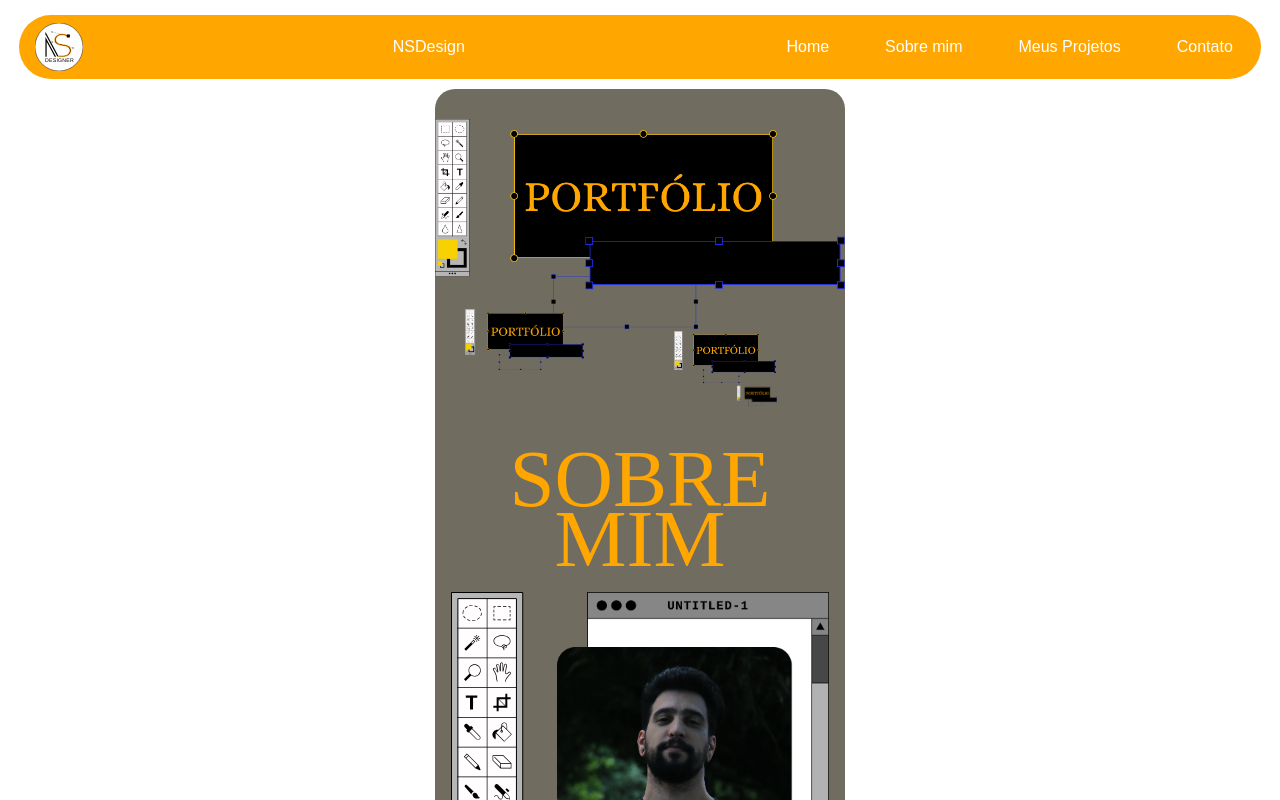
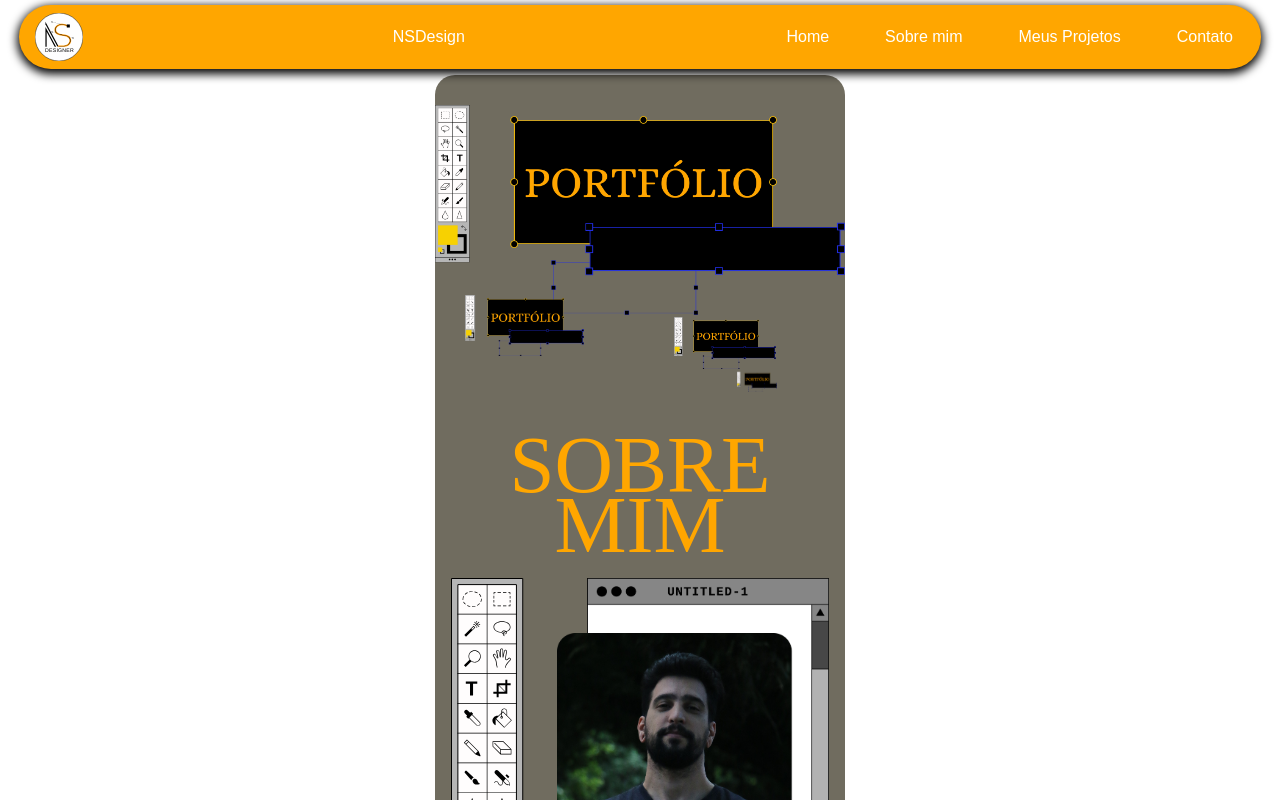
Before and after one commit to crow7077/meu_portfolio, a React (Vite) app: page / in a window 1280 px wide. Shown: the top 800 px of the page. Built offline with nearby package versions, Linux system fonts and the light colour scheme; a web font is replaced by a local one.

Commit message:
Auto commit 2025-08-20_20-39

```diff
--- a/src/styles/Container.css
+++ b/src/styles/Container.css
@@ -7,8 +7,9 @@
     /* Menu */
 
     nav {
-        position: relative;
+        position: fixed;
         z-index: 9999;
+        box-shadow: #000 0 3px 10px 2px;
     }
 
     nav ul {
@@ -44,7 +45,7 @@
     /* Home */
 
     .hero {
-        margin-top: 10px;
+        margin-top: 75px;
         display: flex;
         justify-content: center;
         background-color: #706c5f;
--- a/src/styles/NavBar.css
+++ b/src/styles/NavBar.css
@@ -12,7 +12,7 @@ nav {
     justify-content: space-between;
     align-items: center;
     position: relative;
-    margin-top: 0.9375rem;
+    margin-top: 5px;
 }
 
 .ns-design {
```
